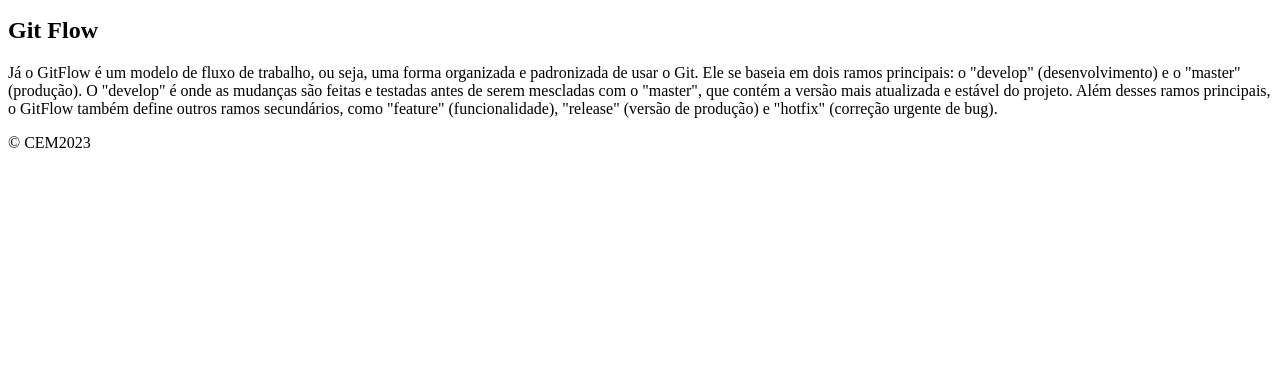
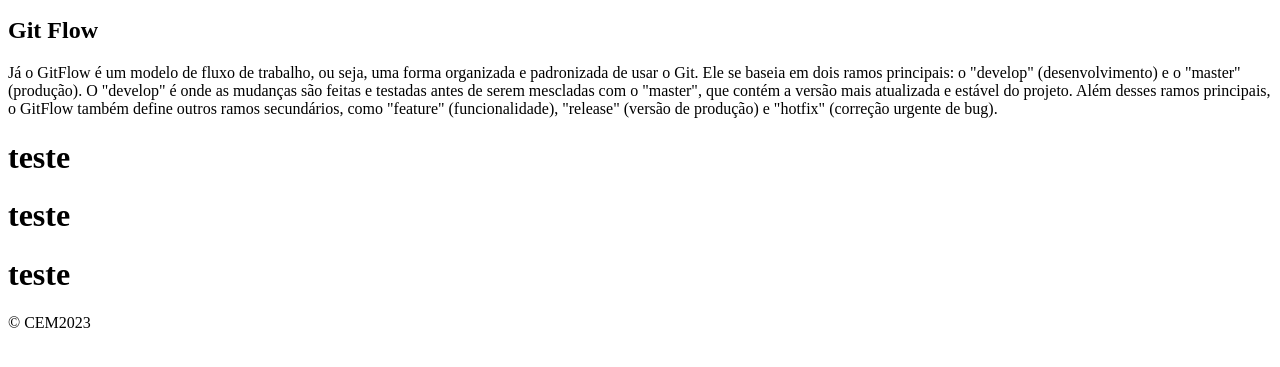
Before and after one commit to Diggos/Vers-o-1-do-site-web, a plain HTML site: page index.html in a window 1280 px wide. Shown: the part 385-752 px from the top of the page. Drawn offline with Linux system fonts and the light colour scheme.

Commit message:
versão 2 da pagina web

```diff
--- a/index.html
+++ b/index.html
@@ -31,6 +31,10 @@
         </p>
       </section>
 
+	<h1> teste </h1>
+	<h1> teste </h1>
+	<h1> teste </h1>
+
     <footer>
       <p>&copy; CEM2023 </p>
     </footer>
```
